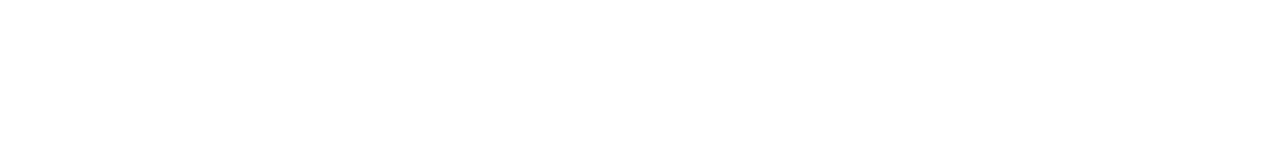
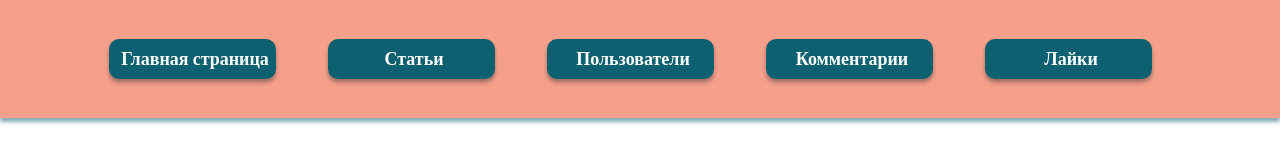
Before and after one commit to Kirill-GBN/news-app, a website: page src/html/comment.html in a window 1280 px wide. Drawn offline with nearby package versions, Linux system fonts and the light colour scheme.

Commit message:
docs: update all html files

```diff
--- a/src/css/style.css
+++ b/src/css/style.css
@@ -27,14 +27,15 @@
     flex-direction: row;
     align-items: center;
     gap: 42px;
-    margin-left: 55px;
+    margin-left: 40px;
     height: 21px;
     list-style-type: none;
 }
 
 .nav-link {
-    width: 160px;
-    height: 41px;
+    display: block;
+    width: 150px;
+    height: 22px;
     font-family: 'Red Hat Text';
     font-style: normal;
     font-weight: 600;
@@ -42,13 +43,12 @@
     line-height: 21px;
     color: #FFFFFF;
     text-decoration: none;
-    padding: 0px;
-    margin: 0px;
+    padding: 5px;
 }
 
 .nav-btn {
-    width: 160px;
-    height: 41px;
+    width: 167px;
+    height: 40px;
     background: #0D606F;
     box-shadow: 0px 4px 4px rgba(0, 0, 0, 0.25), 0px 2px 3px rgba(13, 96, 111, 0.16);
     border-radius: 10px;
@@ -63,8 +63,11 @@
     cursor: pointer;
 }
 
+/* .nav-btn a {
+    display: block;
+} */
+
 .nav-link:hover {
-    position: relative;
     color: rgb(5, 5, 5);
     transition: 0.3s;
     transition: color 0.5s;
--- a/src/css/user.css
+++ b/src/css/user.css
@@ -9,6 +9,7 @@
 table {
     width: 100%;
     margin-left: 15px;
+    min-width: 800px;
 }
 
 table, th, td {
--- a/src/html/comment.html
+++ b/src/html/comment.html
@@ -5,8 +5,24 @@
     <meta http-equiv="X-UA-Compatible" content="IE=edge">
     <meta name="viewport" content="width=device-width, initial-scale=1.0">
     <title>Комментарии</title>
+    <link rel="stylesheet" href="../css/style.css">
+    <link rel="stylesheet" href="../css/comment.css">
+    <script src="https://ajax.googleapis.com/ajax/libs/jquery/3.6.0/jquery.min.js"></script>
+    <script src="/news-app/node_modules/lovefield/dist/lovefield.min.js"></script>
+    <script type="module" src="../js/index.js"></script>
+    <script src="../js/comment.js"></script>
 </head>
 <body>
 
+    <nav class="nav">
+        <ul class="nav-list">
+            <li><button class="nav-btn"> <a class="nav-link" href="../html/index.html">Главная страница</a></button></li>
+            <li><button class="nav-btn"><a class="nav-link" href="../html/article.html">Статьи</a></button></li>
+            <li><button class="nav-btn"><a class="nav-link" href="../html/user.html">Пользователи</a></button></li>
+            <li><button class="nav-btn"><a class="nav-link" href="../html/comment.html">Комментарии</a></button></li>
+            <li><button class="nav-btn"><a class="nav-link" href="../html/like.html">Лайки</a></button></li>
+        </ul>
+    </nav>
+
 </body>
 </html>
```
Also changed, not shown: src/html/article.html (+2 -1 lines), src/html/like.html (+28 -0 lines).
